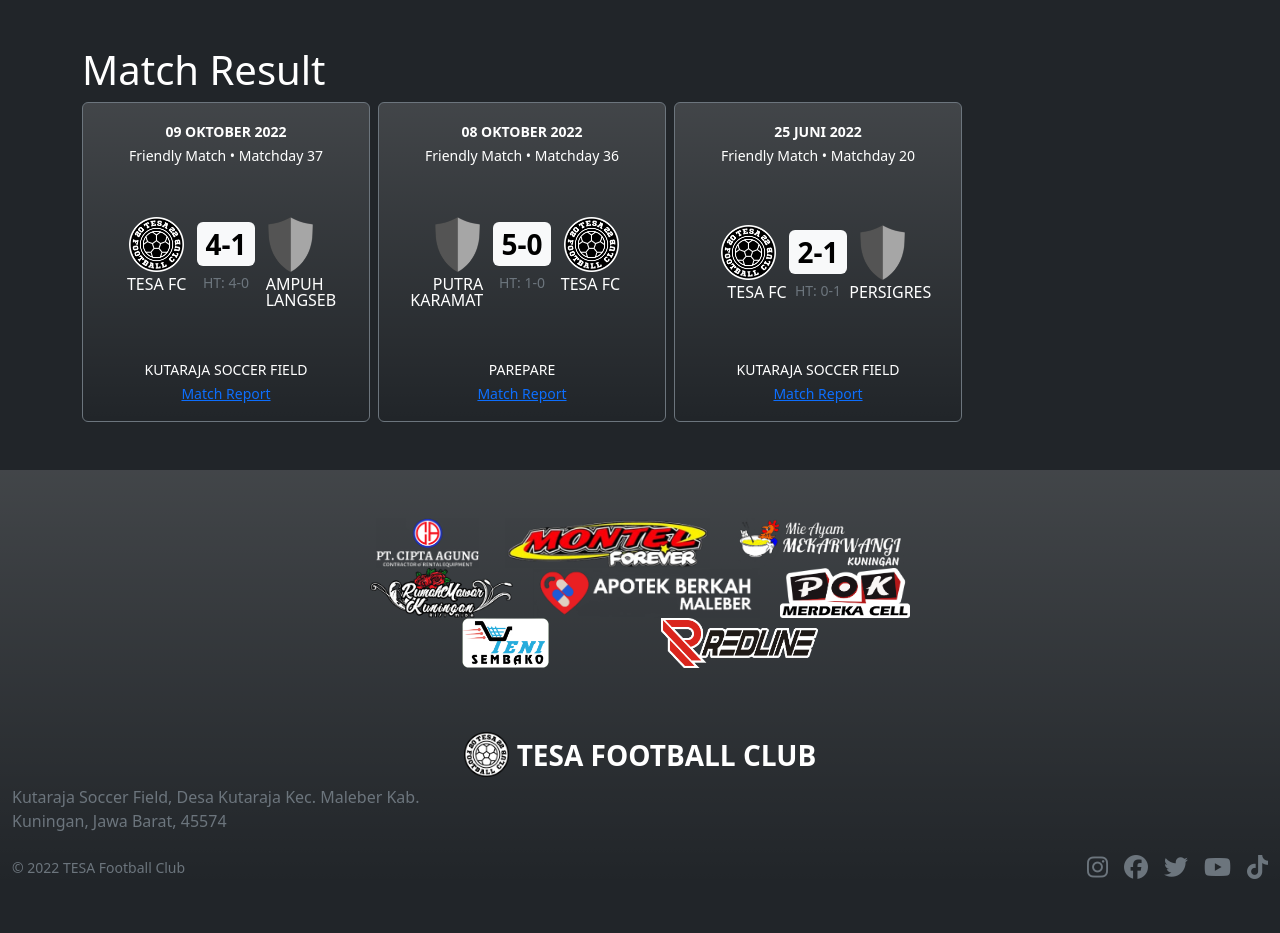
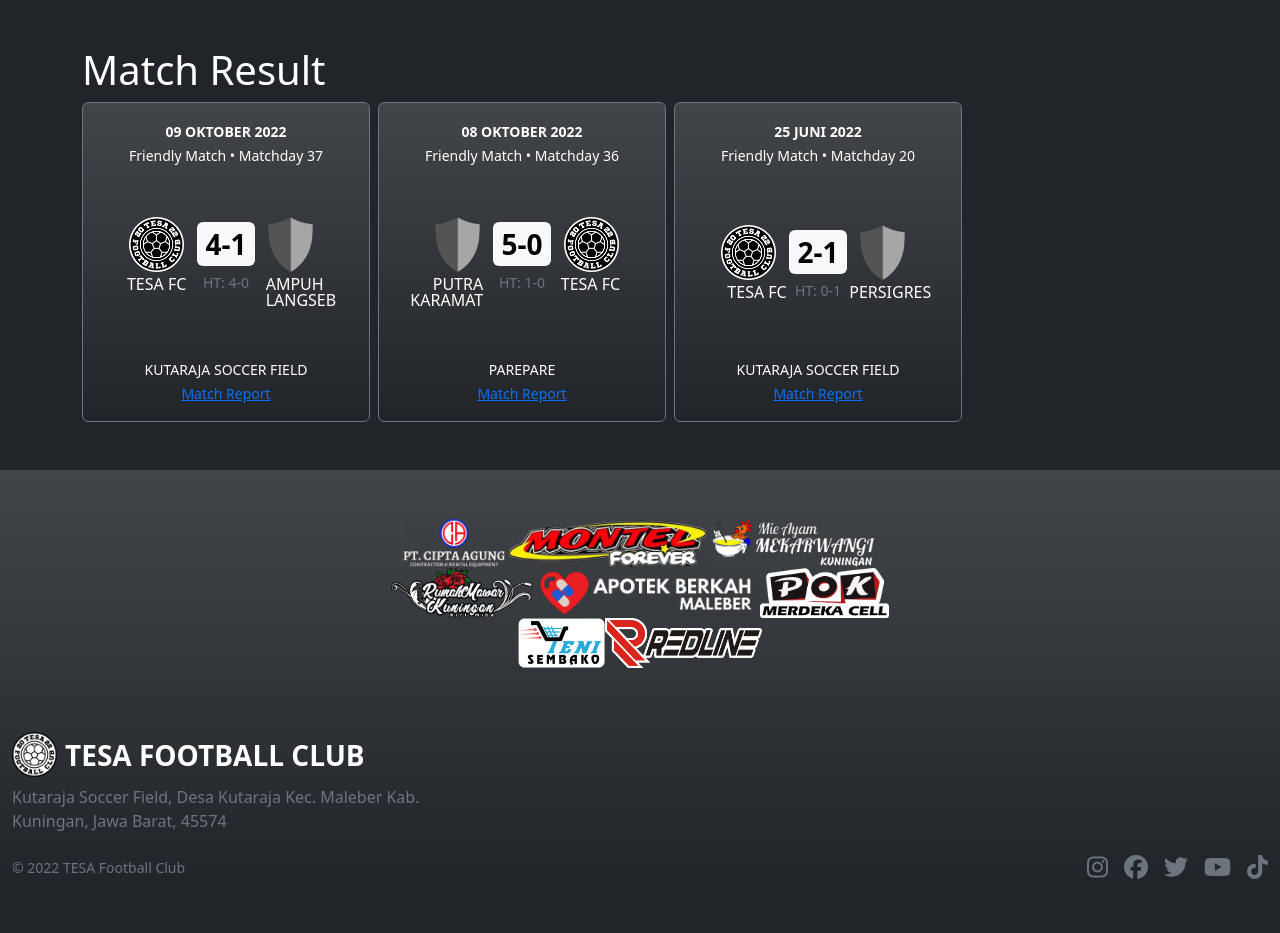
Before and after one commit to tesafc/tesafc.github.io, a Jekyll site: the page built from index.html, in a window 1280 px wide. Shown: the part 1153-2086 px from the top of the page. Built offline with Jekyll 4.4.1, drawn with Linux system fonts in a browser that asks for light colours; nearby versions of some CDN libraries.

Commit message:
Update default.html

```diff
--- a/_layouts/default.html
+++ b/_layouts/default.html
@@ -53,7 +53,7 @@
     </div>-->
     <div class="container-fluid text-bg-dark bg-gradient my-5">
       <footer>
-        <div class="d-flex flex-wrap justify-content-evenly align-items-center py-5 mx-auto" style="max-width: 580px;">
+        <div class="d-flex flex-wrap justify-content-center align-items-center py-5 mx-auto" style="max-width: 580px;">
           <img src="{{ '/assets/img/logo/cipta-agung.png' | relative_url }}" alt="" class="" style="object-fit: contain;" width="auto" height="50">
           <img src="{{ '/assets/img/logo/montel-forever.png' | relative_url }}" alt="" class="" style="object-fit: contain;" width="auto" height="50">
           <img src="{{ '/assets/img/logo/mie-mekarwangi.png' | relative_url }}" alt="" class="" style="object-fit: contain;" width="auto" height="50">
@@ -64,7 +64,7 @@
           <img src="{{ '/assets/img/logo/redline.png' | relative_url }}" alt="" class="" style="object-fit: contain;" width="auto" height="50">
         </div>
         <div class="pt-3">
-          <div class="d-flex justify-content-center align-items-center">
+          <div class="d-flex justify-content-start align-items-center">
             <img src="{{ '/assets/img/logo-2_v2.png' | relative_url }}" alt="" class="" width="45" height="45">
             <p class="mb-0 ps-2 fs-3 fw-bolder">TESA FOOTBALL CLUB</p>
           </div>
```
